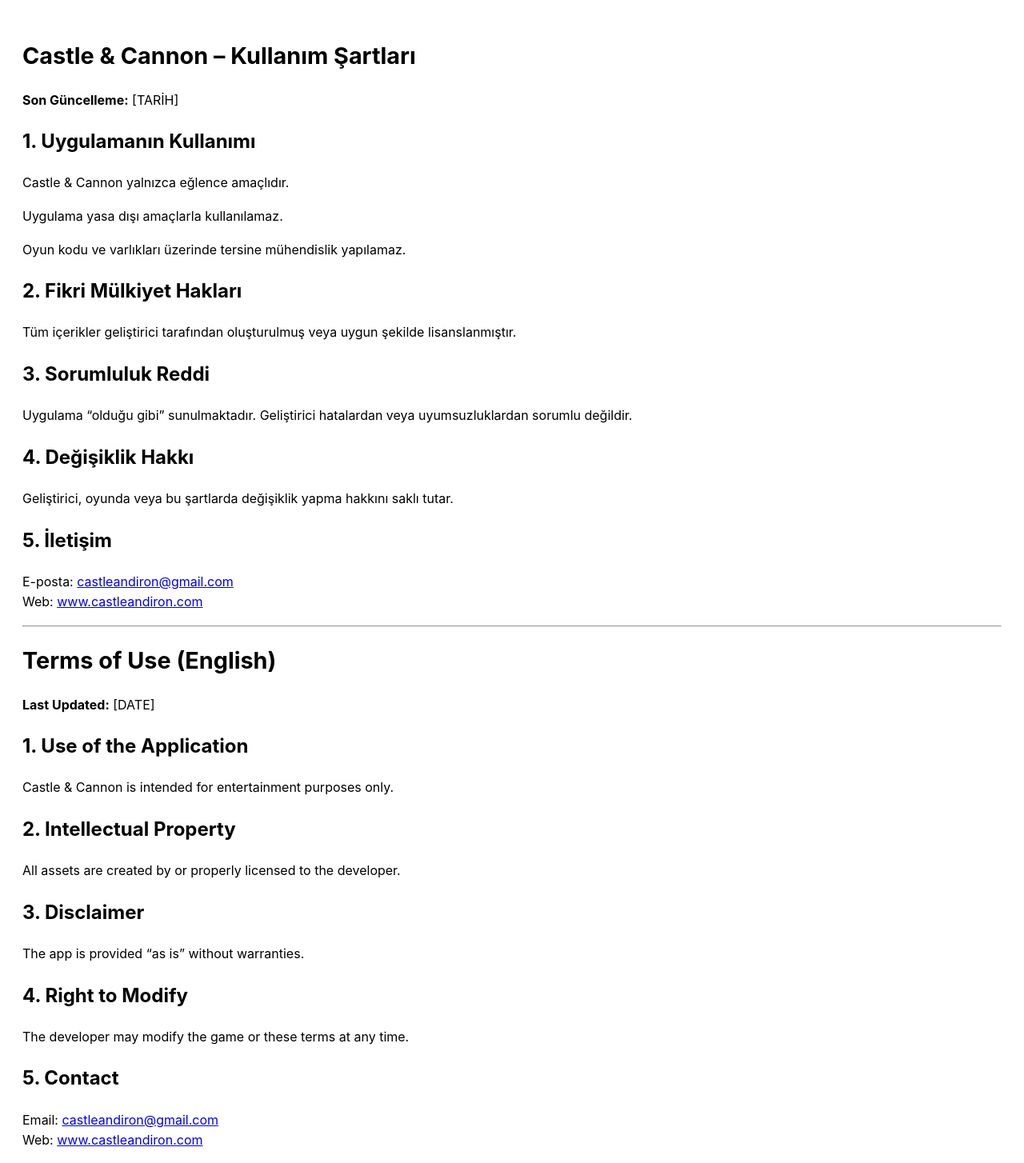
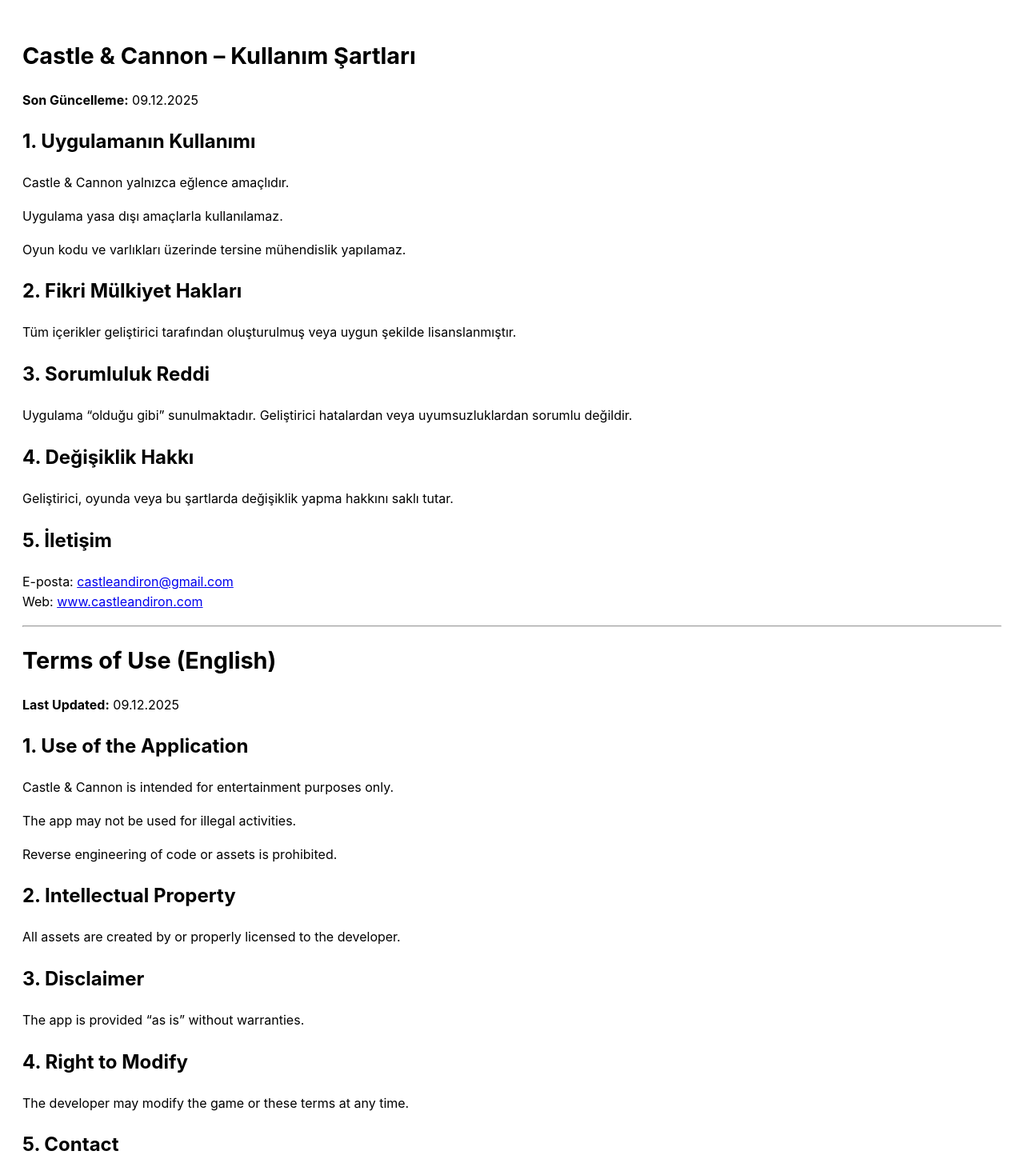
Before and after one commit to becogit/castlecannon, a plain HTML site: page terms.html in a window 1280 px wide. Shown: the top 1454 px of the page at 80% size. Drawn offline with Linux system fonts and the light colour scheme.

Commit message:
Update last updated date and terms in terms.html

```diff
--- a/terms.html
+++ b/terms.html
@@ -12,7 +12,7 @@
 <body>
 
 <h1>Castle & Cannon – Kullanım Şartları</h1>
-<p><strong>Son Güncelleme:</strong> [TARİH]</p>
+<p><strong>Son Güncelleme:</strong> 09.12.2025</p>
 
 <h2>1. Uygulamanın Kullanımı</h2>
 <p>Castle & Cannon yalnızca eğlence amaçlıdır.</p>
@@ -37,10 +37,12 @@
 <hr>
 
 <h1>Terms of Use (English)</h1>
-<p><strong>Last Updated:</strong> [DATE]</p>
+<p><strong>Last Updated:</strong> 09.12.2025</p>
 
 <h2>1. Use of the Application</h2>
 <p>Castle & Cannon is intended for entertainment purposes only.</p>
+<p>The app may not be used for illegal activities.</p>
+<p>Reverse engineering of code or assets is prohibited.</p>
 
 <h2>2. Intellectual Property</h2>
 <p>All assets are created by or properly licensed to the developer.</p>
@@ -52,8 +54,10 @@
 <p>The developer may modify the game or these terms at any time.</p>
 
 <h2>5. Contact</h2>
-<p>Email: <a href="mailto:castleandiron@gmail.com">castleandiron@gmail.com</a><br>
-Web: <a href="https://www.castleandiron.com" target="_blank">www.castleandiron.com</a></p>
+<p>
+Email: <a href="mailto:castleandiron@gmail.com">castleandiron@gmail.com</a><br>
+Web: <a href="https://www.castleandiron.com" target="_blank">www.castleandiron.com</a>
+</p>
 
 </body>
 </html>
```
